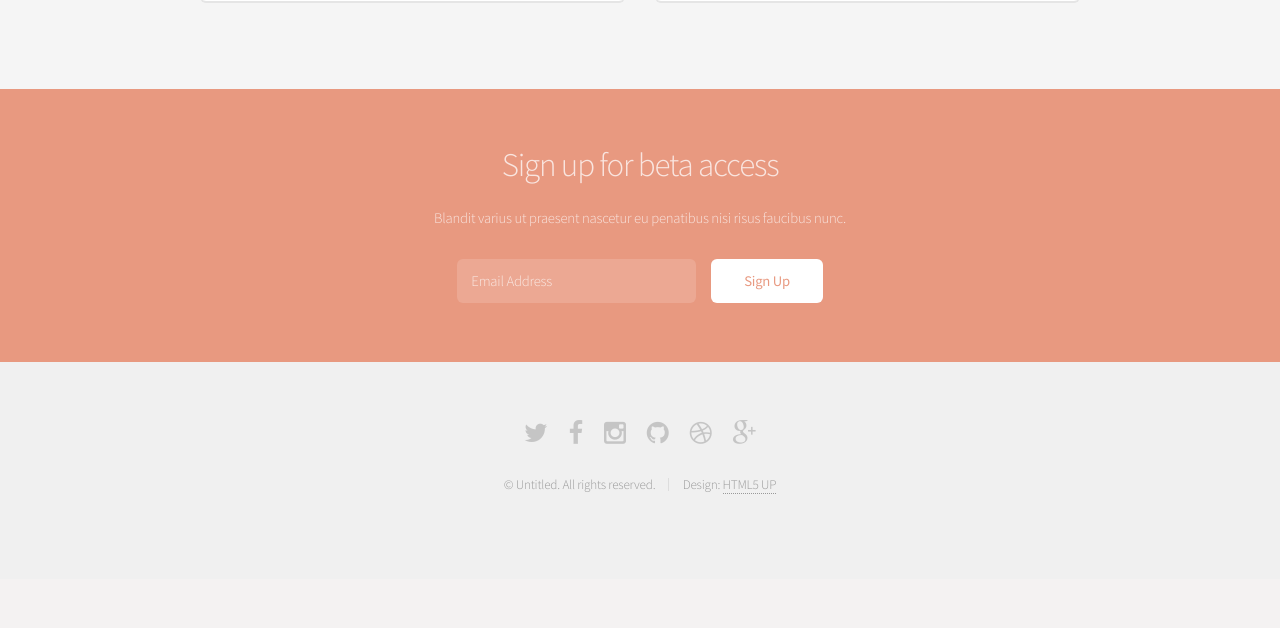
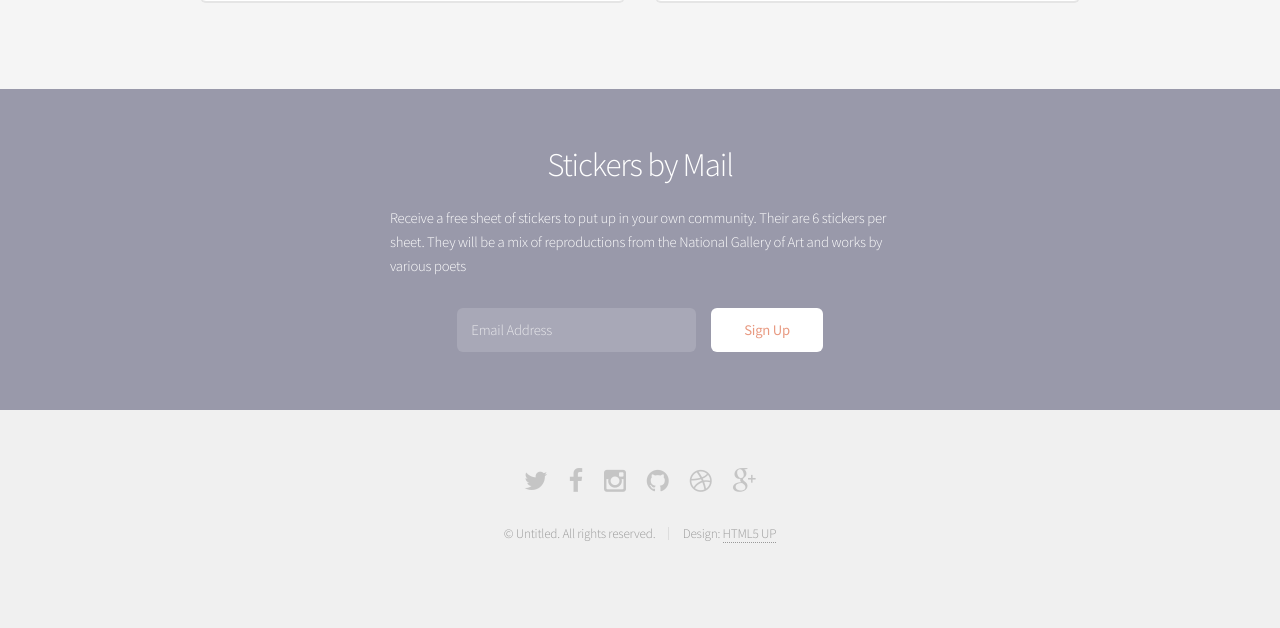
Before and after one commit to kristopolous/qr-project, a PHP site: page / in a window 1280 px wide. Shown: the part 2236-2864 px from the top of the page. Before the commit the page ends 2730 px from the top, so only its background shows below. Run offline with PHP 8.4, Linux system fonts and the light colour scheme.

Commit message:
Working on the main site

```diff
--- a/www/assets/css/main.css
+++ b/www/assets/css/main.css
@@ -3170,11 +3170,16 @@
 /* CTA */
 
 	#cta {
-		background: #e89980;
-		color: #f9e5df;
+		background: #99a;
+		color: #fff;
 		padding: 3.5em 0 4em 0;
 		text-align: center;
 	}
+  #cta p {
+    max-width: 500px;
+    display: inline-block;
+    text-align: left;
+  }
 
 		#cta h2, #cta h3, #cta h4, #cta h5, #cta h6 {
 			color: inherit;
--- a/www/index.html
+++ b/www/index.html
@@ -1,12 +1,12 @@
 <!DOCTYPE HTML>
 <!--
-	Alpha by HTML5 UP
+	Poetry Project LA by HTML5 UP
 	html5up.net | @n33co
 	Free for personal and commercial use under the CCA 3.0 license (html5up.net/license)
 -->
 <html>
 	<head>
-		<title>Alpha by HTML5 UP</title>
+		<title>Poetry Project LA by HTML5 UP</title>
 		<meta charset="utf-8" />
 		<meta name="viewport" content="width=device-width, initial-scale=1" />
 		<!--[if lte IE 8]><script src="assets/js/ie/html5shiv.js"></script><![endif]-->
@@ -18,7 +18,7 @@
 
 			<!-- Header -->
 				<header id="header" class="alt">
-					<h1><a href="index.html">Alpha</a> by HTML5 UP</h1>
+					<h1><a href="index.html">Poetry Project LA</a> by HTML5 UP</h1>
 					<nav id="nav">
 						<ul>
 							<li><a href="index.html">Home</a></li>
@@ -46,7 +46,7 @@
 
 			<!-- Banner -->
 				<section id="banner">
-					<h2>Alpha</h2>
+					<h2>Poetry Project LA</h2>
 					<p>Another fine responsive site template freebie by HTML5 UP.</p>
 					<ul class="actions">
 						<li><a href="#" class="button special">Sign Up</a></li>
@@ -127,8 +127,8 @@
 			<!-- CTA -->
 				<section id="cta">
 
-					<h2>Sign up for beta access</h2>
-					<p>Blandit varius ut praesent nascetur eu penatibus nisi risus faucibus nunc.</p>
+					<h2>Stickers by Mail</h2>
+					<p>Receive a free sheet of stickers to put up in your own community. Their are 6 stickers per sheet. They will be a mix of reproductions from the National Gallery of Art and works by various poets</p>
 
 					<form>
 						<div class="row uniform 50%">
```
